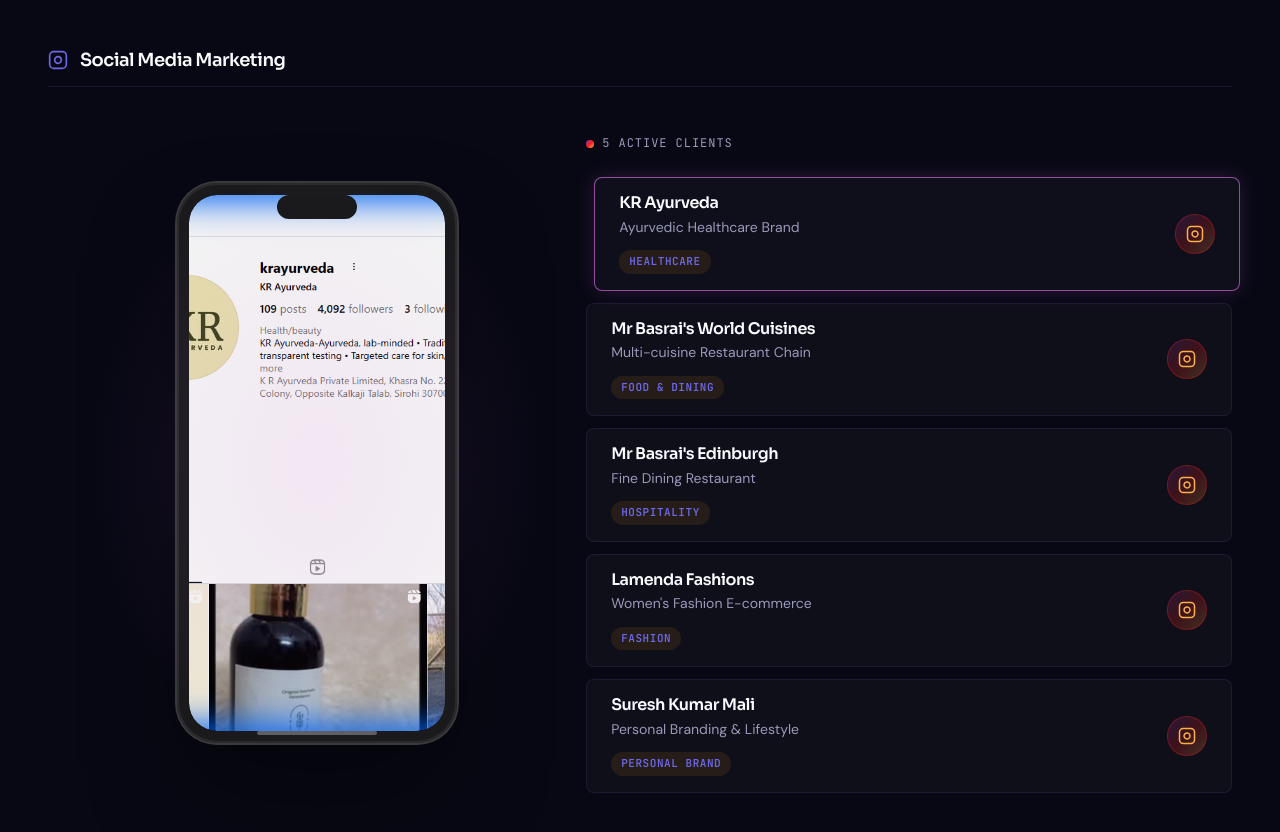
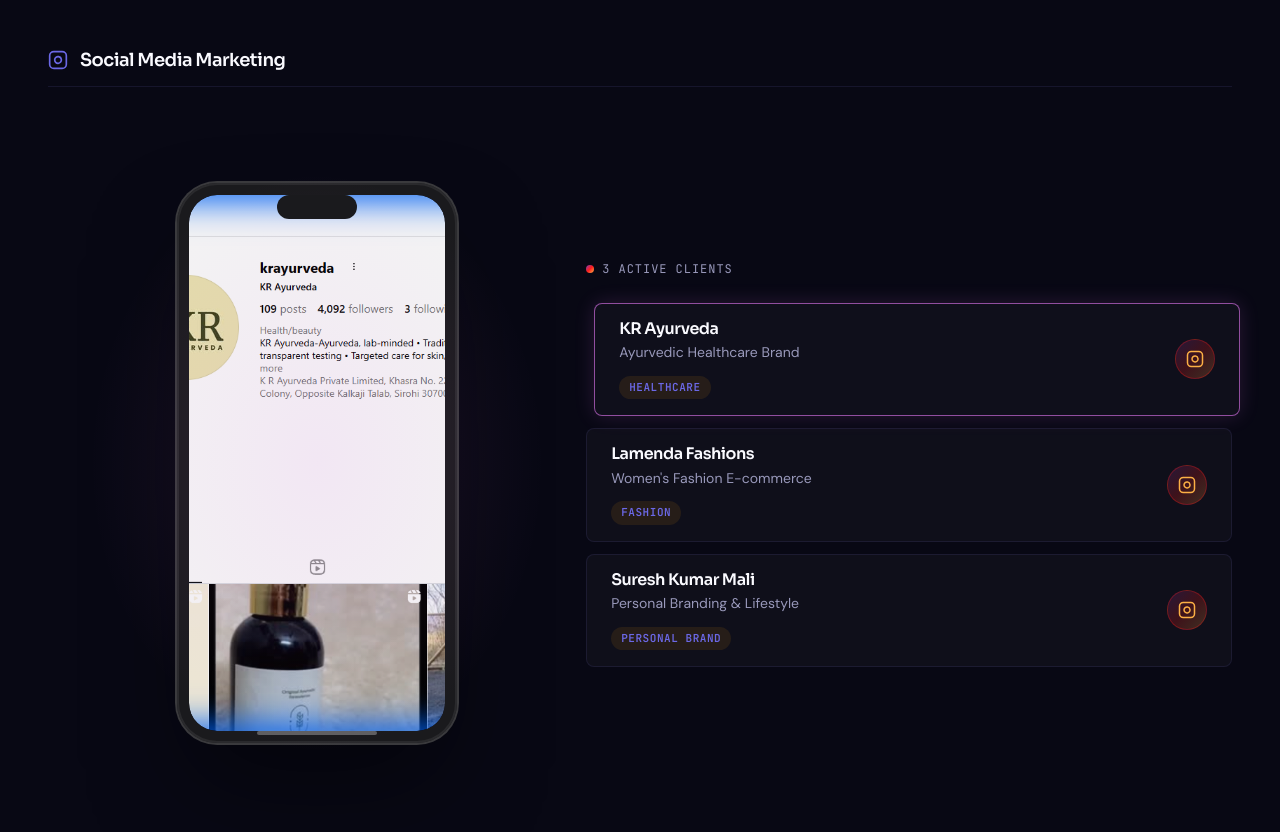
Before and after one commit to chiragmali09/Akshar-Production-Technology, a Next.js app: page / in a window 1280 px wide. Shown: the part 4760-5592 px from the top of the page. Built offline with nearby package versions, Linux system fonts and the light colour scheme.

Commit message:
Remove Mr Basrai Edinburgh and World Cuisines from portfolio

```diff
--- a/src/app/page.tsx
+++ b/src/app/page.tsx
@@ -333,22 +333,8 @@
     followers: "Growing",
     industry: "Healthcare"
   },
-  {
-    title: "Mr Basrai's World Cuisines",
-    description: "Multi-cuisine Restaurant Chain",
-    screenshot: "/portfolio/mrbasrai-cuisines.png",
-    link: "https://www.instagram.com/mrbasraiworldcuisines/",
-    followers: "Active",
-    industry: "Food & Dining"
-  },
-  {
-    title: "Mr Basrai's Edinburgh",
-    description: "Fine Dining Restaurant",
-    screenshot: "/portfolio/mrbasrai-edinburgh.png",
-    link: "https://www.instagram.com/mrbasraiedinburgh/",
-    followers: "Engaged",
-    industry: "Hospitality"
-  },
+
+
   {
     title: "Lamenda Fashions",
     description: "Women's Fashion E-commerce",
```
